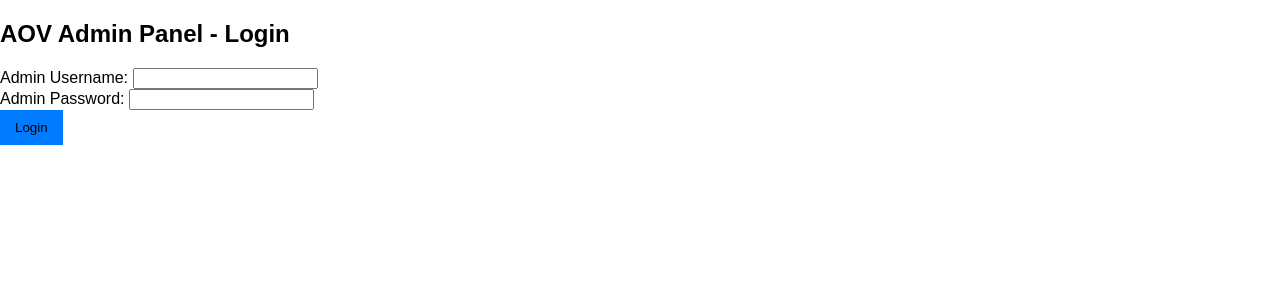
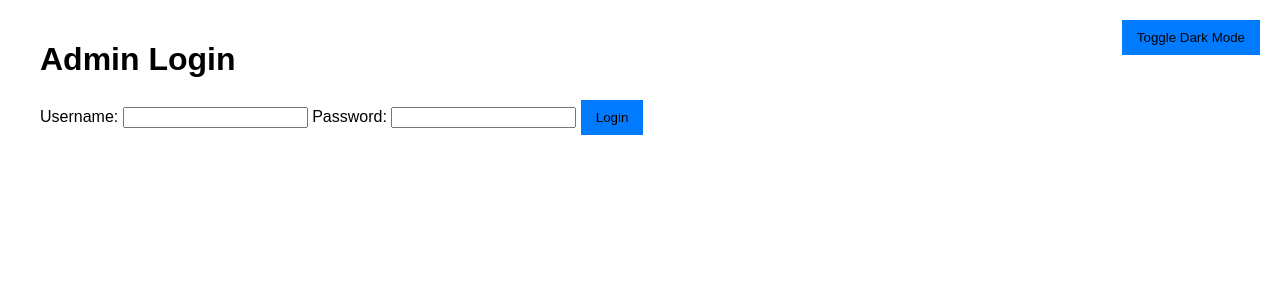
Before and after one commit to Cadams-AOV/AOVQR, a Flask app: page /admin-login in a window 1280 px wide. Shown: the top 300 px of the page. Run offline with Flask 3, Linux system fonts and the light colour scheme.

Commit message:
Update admin_login.html
Added Dark Mode with button

```diff
--- a/templates/admin_login.html
+++ b/templates/admin_login.html
@@ -2,24 +2,34 @@
 <html lang="en">
 <head>
   <meta charset="UTF-8">
-  <title>AOV Admin Login</title>
-  <!-- Link to your CSS file -->
+  <meta name="viewport" content="width=device-width, initial-scale=1.0">
+  <title>Admin Login</title>
   <link rel="stylesheet" href="{{ url_for('static', filename='css/style.css') }}">
 </head>
 <body>
-  <h2>AOV Admin Panel - Login</h2>
+  <!-- Dark Mode Toggle Button -->
+  <button class="toggle-btn" id="toggle-dark-mode">Toggle Dark Mode</button>
 
-  <!-- Form posts to /admin-login, which is handled in app.py -->
-  <form method="POST" action="/admin-login">
-    <div class="form-group">
-      <label for="admin_username">Admin Username:</label>
-      <input type="text" id="admin_username" name="admin_username" required>
-    </div>
-    <div class="form-group">
-      <label for="admin_password">Admin Password:</label>
-      <input type="password" id="admin_password" name="admin_password" required>
-    </div>
-    <button type="submit">Login</button>
-  </form>
+  <!-- Login Form Content -->
+  <div class="container">
+    <h1>Admin Login</h1>
+    <form method="POST" action="{{ url_for('admin_login') }}">
+      <label for="username">Username:</label>
+      <input type="text" id="username" name="username" required>
+
+      <label for="password">Password:</label>
+      <input type="password" id="password" name="password" required>
+
+      <input type="submit" value="Login">
+    </form>
+  </div>
+
+  <!-- JavaScript to toggle dark mode -->
+  <script>
+    const toggleBtn = document.getElementById('toggle-dark-mode');
+    toggleBtn.addEventListener('click', function() {
+      document.body.classList.toggle('dark-theme');
+    });
+  </script>
 </body>
 </html>
```
